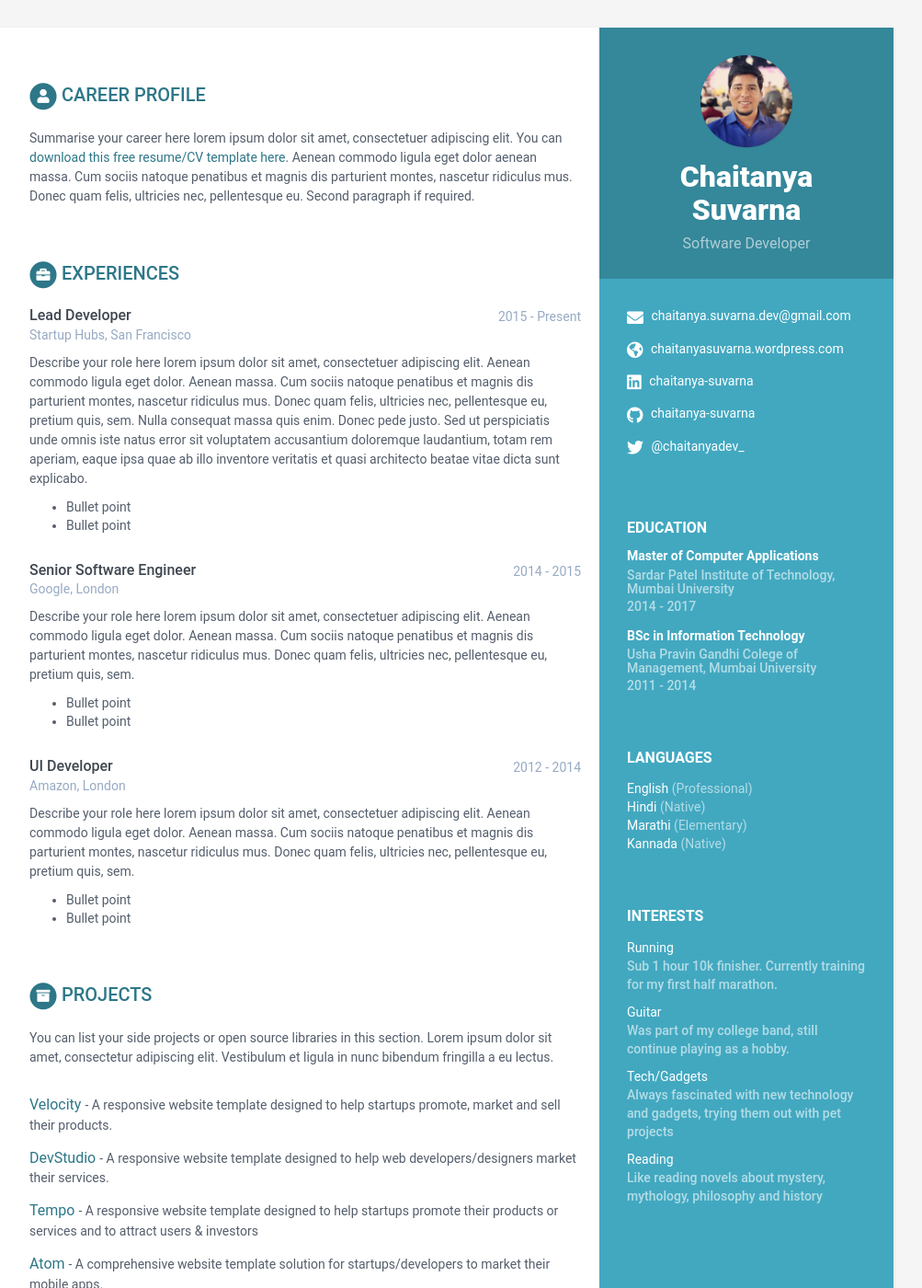
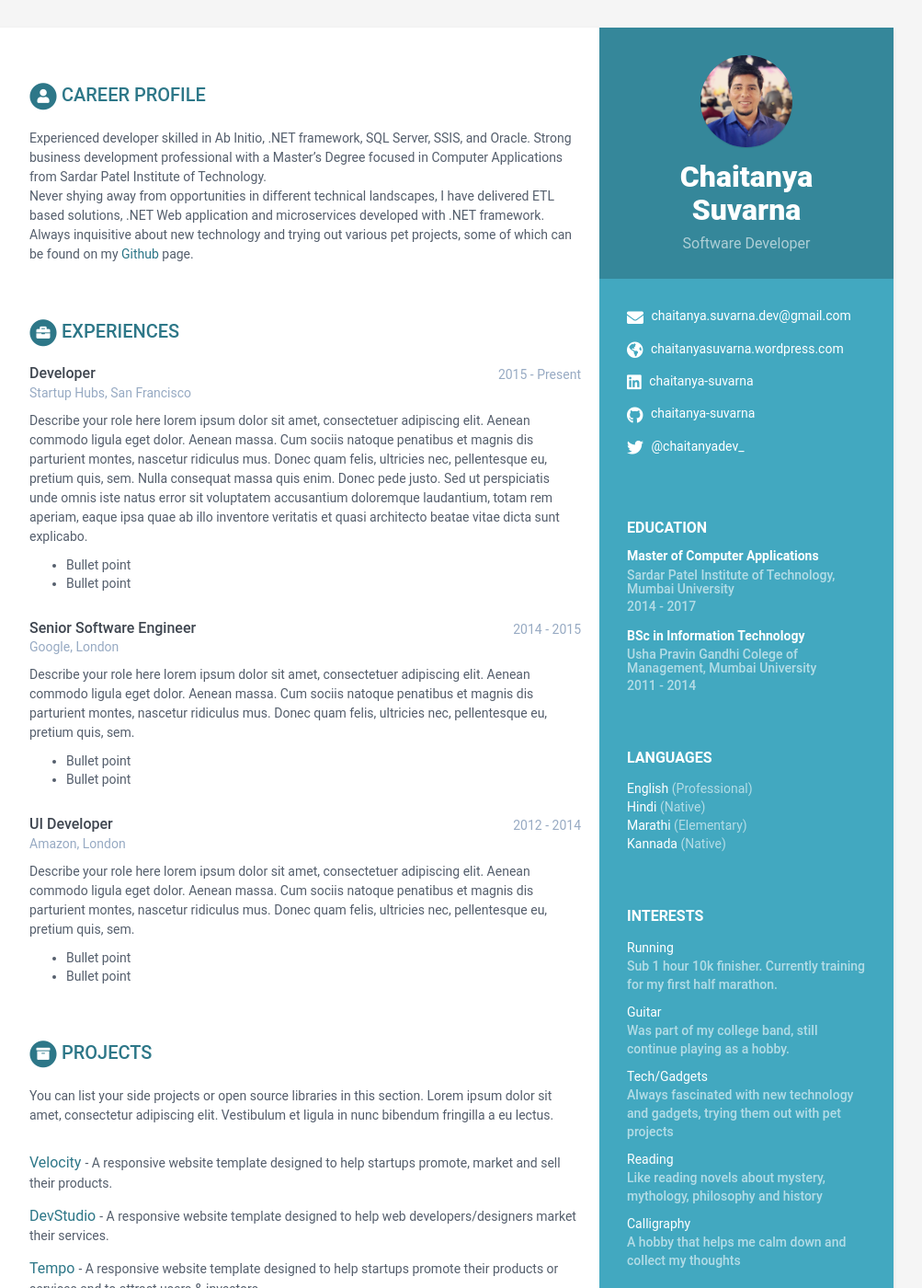
Before and after one commit to chaitanya-suvarna/chaitanya-suvarna.github.io, a Jekyll site: the page built from index.html, in a window 1280 px wide and 1400 px high. Shown: the whole window at 92% size, without its empty margins (168-1171 px from the left). Built offline with Jekyll 4.4.1, drawn with Linux system fonts in a browser that asks for light colours.

Commit message:
added career profile

```diff
--- a/_data/data.yml
+++ b/_data/data.yml
@@ -51,15 +51,16 @@ sidebar:
       - item: Reading
         summary: Like reading novels about mystery, mythology, philosophy and history
 
+      - item: Calligraphy
+        summary: A hobby that helps me calm down and collect my thoughts
+
+
 career-profile:
     title: Career Profile
     summary: |
-      Summarise your career here lorem ipsum dolor sit amet, consectetuer
-      adipiscing elit. You can [download this free resume/CV template here]().
-      Aenean commodo ligula eget dolor aenean massa. Cum sociis natoque
-      penatibus et magnis dis parturient montes, nascetur ridiculus mus.
-      Donec quam felis, ultricies nec, pellentesque eu.
-      Second paragraph if required.
+      Experienced developer skilled in Ab Initio, .NET framework, SQL Server, SSIS, and Oracle. Strong business development professional with a Master’s Degree focused in Computer Applications from Sardar Patel Institute of Technology. <br>
+      Never shying away from opportunities in different technical landscapes, I have delivered ETL based solutions, .NET Web application and microservices developed with .NET framework.<br>
+      Always inquisitive about new technology and trying out various pet projects, some of which can be found on my <a href="http://github.com/chaitanya-suvarna" target="_blank">Github</a> page.
 education:
     - degree: Master of Computer Applications
       university: Sardar Patel Institute of Technology, Mumbai University
@@ -84,7 +85,7 @@ education:
           - Bullet point
           - Bullet point
 experiences:
-    - role: Lead Developer
+    - role: Developer
       time: 2015 - Present
       company: Startup Hubs, San Francisco
       details: |
```
